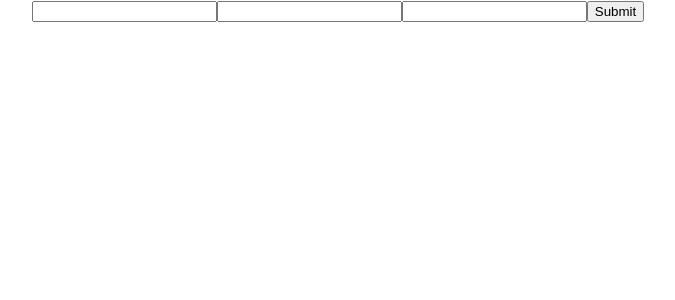
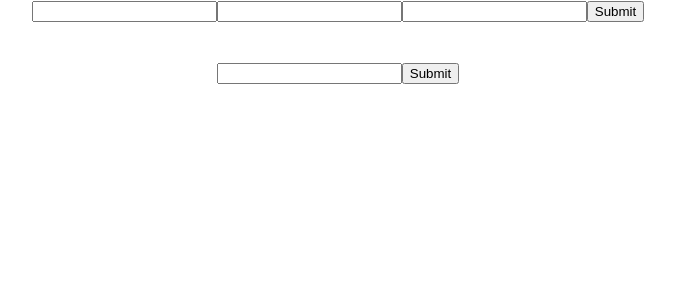
Before and after one commit to LeahESc/form-validation-app, a React (Create React App) app: page / in a window 1280 px wide. Shown: the top 300 px of the page, without its empty margins (302-977 px from the left). Built offline with nearby package versions, Linux system fonts and the light colour scheme.

Commit message:
adds simple form with error message

```diff
--- a/src/App.js
+++ b/src/App.js
@@ -1,11 +1,16 @@
 import logo from './logo.svg';
 import './App.css';
 import PetForm from './PetForm'
+import Form from './Form'
 
 function App() {
   return (
     <div className="App">
      <PetForm />
+     <br/>
+     <br/>
+     <Form/>
+
     </div>
   );
 }
--- /dev/null
+++ b/src/Form.js
@@ -0,0 +1,43 @@
+import React, { Component } from 'react'
+
+class Form extends Component {
+
+    state = {
+        name: '',
+        errorMessage: ''
+    }
+
+    handleChange = (e) => {
+        let n = e.target.name
+        let val = e.target.value
+        let err = ''
+        if (!val || val === ' '){
+            err = 'This field is required'
+        }
+        this.setState({
+            ...this.state,
+            [e.target.name]: e.target.value,
+            errorMessage: err
+        })
+    }
+
+    render() {
+        return (
+            <div>
+                <form onSubmit={this.handleSubmit}>
+                    <input
+                        type="name"
+                        name="name"
+                        onChange={this.handleChange}
+                        value={this.state.name} />
+                        {this.state.errorMessage}
+                    <input
+                        type="submit"
+                    />
+                </form>
+            </div>
+        )
+    }
+}
+
+export default Form;
--- a/src/PetForm.js
+++ b/src/PetForm.js
@@ -17,15 +17,20 @@ const PetForm = () => (
     //     return (
     <div>
     <Formik
-        initialValues={{name: '', breed: '', age: ''}}
+        initialValues={{
+            name: '',
+            breed: '',
+            age: ''
+        }}
         validate={values => {
             let errors = {}
-            if(values.name === ''){
+            if(!values.name){
                 errors.name = "Name is required"
             }
             if (values.breed === '') {
                 errors.breed = "Breed is required"
-            } else if (values.breed.length < 3){
+            }
+            else if (values.breed.length < 3){
                 errors.breed = "Breed must be at least 3 characters long"
             }
             if (values.age === ''){
@@ -36,7 +41,8 @@ const PetForm = () => (
                     // }
             return errors
         }}
-        onSubmit={( values, { setSubmitting }) => {
+
+        onSubmit={( { setSubmitting }) => {
             alert("Form is validated! Submitting the form...")
             setSubmitting(false)
         }}>
```
